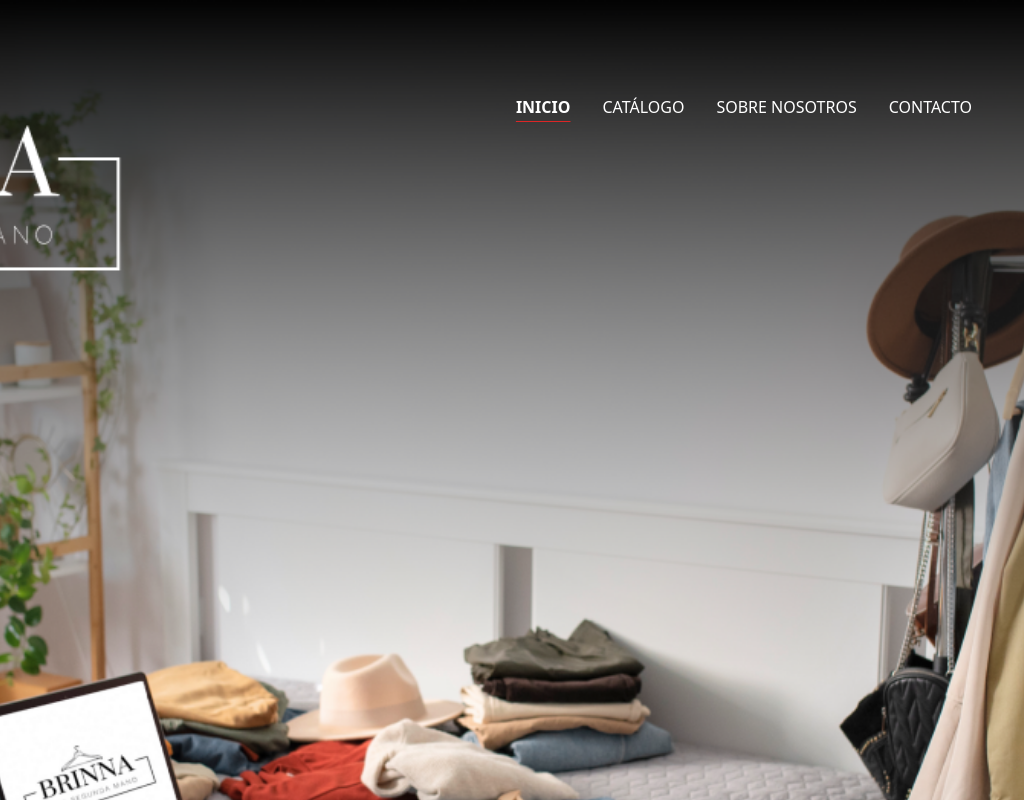
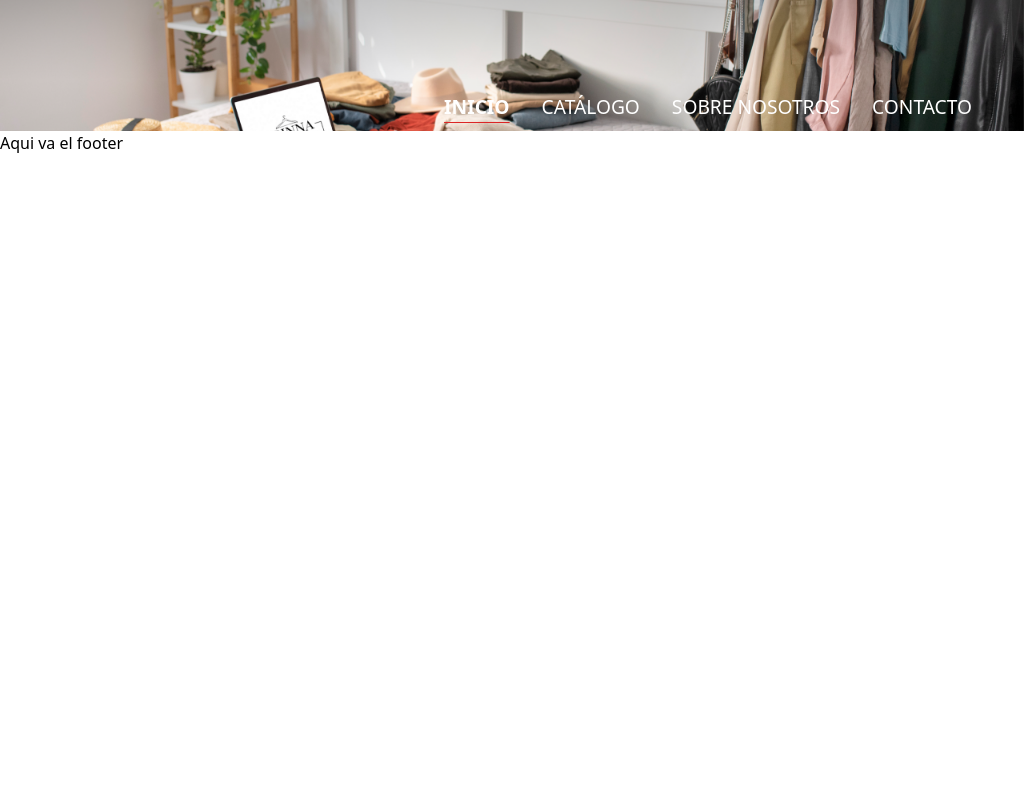
Before and after one commit to CeciliaBPerdomo/Brinna, a Next.js app: page / in a window 1024 px wide. Shown: the top 800 px of the page. Built offline with nearby package versions, Linux system fonts and the light colour scheme.

Commit message:
Banner responsive

```diff
--- a/src/app/globals.css
+++ b/src/app/globals.css
@@ -4,8 +4,41 @@
 
 .bannerHome {
   background-image: url("../../public/images/banner_home.png");
-  width: 100%;
-  height: 1300px;
   background-size: cover;
   background-position: center;
+  background-repeat: no-repeat
 }
+
+.menuInicio {
+  font-size: larger;
+}
+
+/* Añade estas clases para hacer la imagen responsive en diferentes tamaños de pantalla */
+@media (max-width: 640px) {
+  /* Para dispositivos móviles */
+  .bannerHome {
+    height: 500px;
+    width: 700px;
+  }
+}
+
+/* Para pantallas de TV a partir de 1024px */
+@media (min-width: 1024px) {
+  .bannerHome {
+    height: 1350px;
+  }
+}
+
+/* Para dispositivos de escritorio entre 640px y 1023px */
+@media (min-width: 640px) and (max-width: 1024px) {
+  .bannerHome {
+    height: 1350px;
+  }
+}
+
+/* Para pantallas de TV a partir de 1024px */
+@media (max-width: 1024px) {
+  .bannerHome {
+    height: auto
+  }
+}
--- a/src/components/HeaderHome.js
+++ b/src/components/HeaderHome.js
@@ -29,7 +29,7 @@ const HeaderHome = () => {
     ]
 
     return (
-        <div className="w-full bannerHome"
+        <div className="bannerHome"
             style={{ paddingTop: "35px" }}
         >
             <div className='flex justify-between items-center '>
@@ -41,7 +41,7 @@ const HeaderHome = () => {
                                 href={link.href}
                                 className={`${pathname === link.href ?
                                     'font-bold underline underline-offset-8 decoration-red-600' : ''}
-                                        text-base p-3 text-white text-4xl`}>
+                                        text-base p-3 text-white menuInicio`}>
                                 {link.label}
                             </Link>
                         )
```
Also changed, not shown: error.txt (added).
